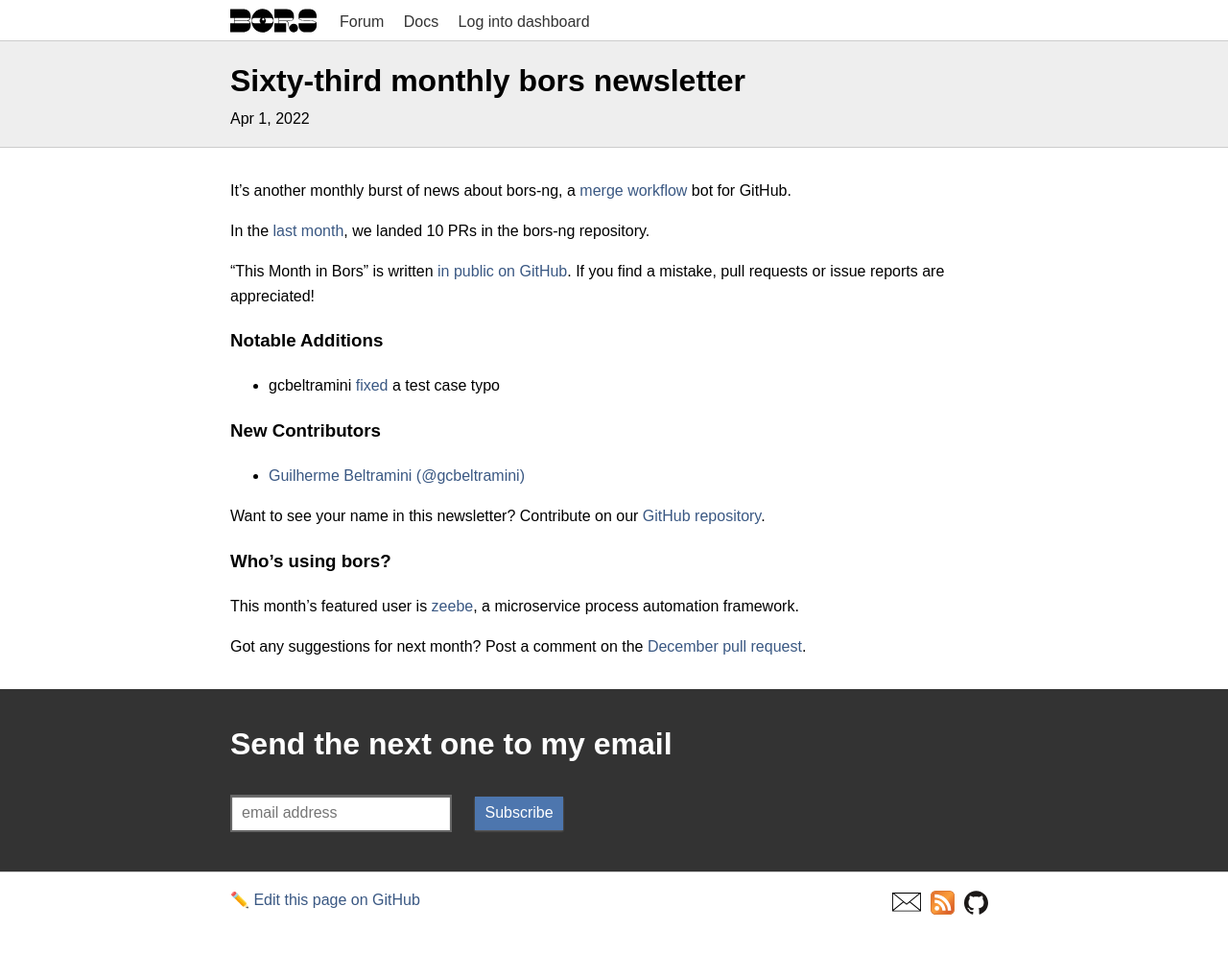
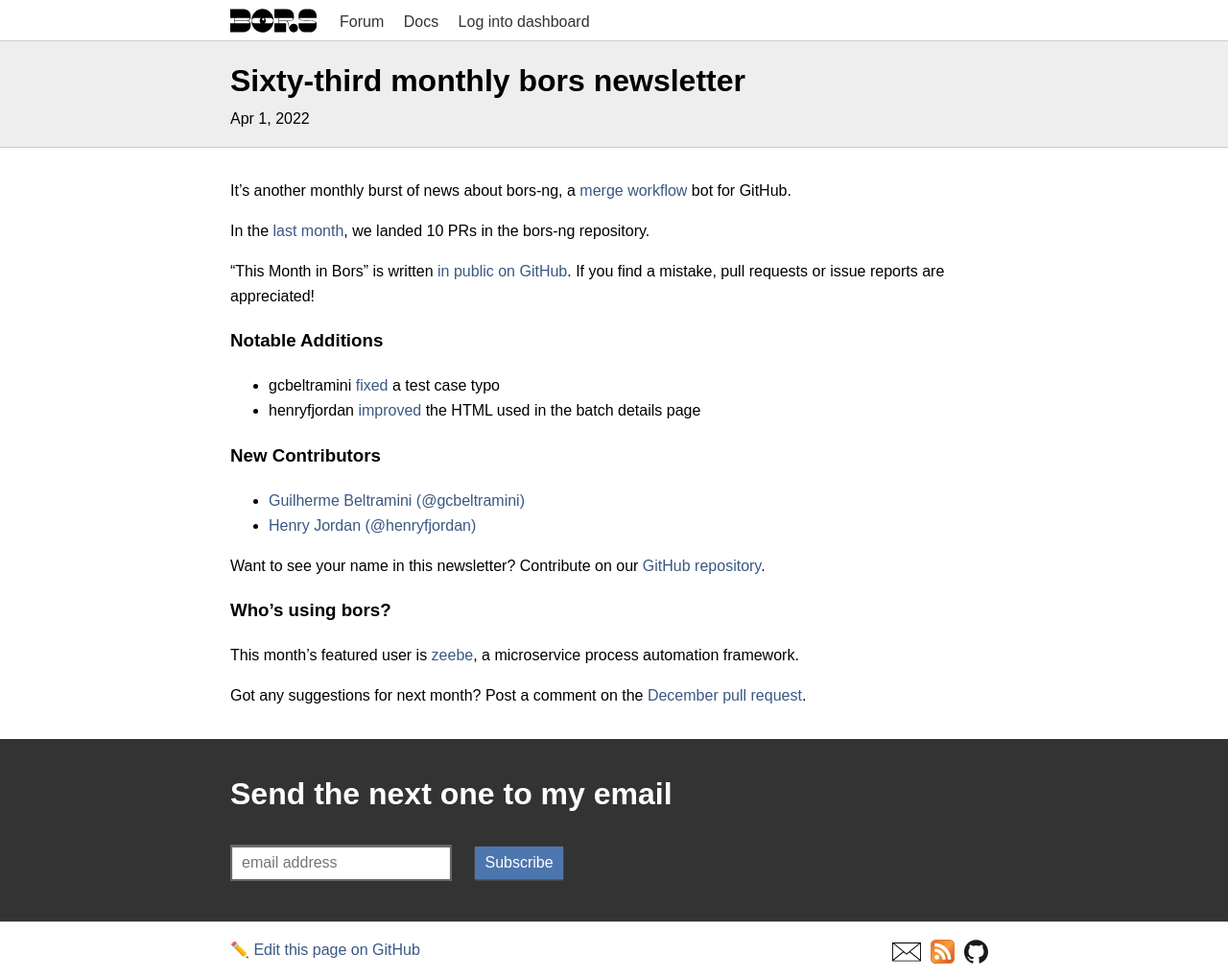
Before and after one commit to bors-ng/bors-ng.github.io, a Jekyll site: the page built from _posts/2022-04-01-tmib-63.md, in a window 1280 px wide. Shown: the whole page at 96% size. Built offline with Jekyll 4.4.1, drawn with Linux system fonts in a browser that asks for light colours; before the commit the page ends 967 px from its top, so only the background shows below that.

Commit message:
Add bors-ng/bors-ng#1478
Add @henryfjordan as new contributor

```diff
--- a/_posts/2022-04-01-tmib-63.md
+++ b/_posts/2022-04-01-tmib-63.md
@@ -20,11 +20,13 @@
 ### Notable Additions
 
 * gcbeltramini [fixed](https://github.com/bors-ng/bors-ng/pull/1471) a test case typo
+* henryfjordan [improved](https://github.com/bors-ng/bors-ng/pull/1478) the HTML used in the batch details page
 
 
 ### New Contributors
 
 * [Guilherme Beltramini (@gcbeltramini)](https://github.com/gcbeltramini)
+* [Henry Jordan (@henryfjordan)](https://github.com/henryfjordan)
 
 Want to see your name in this newsletter? Contribute on our [GitHub repository](https://github.com/bors-ng/bors-ng).
 
```
